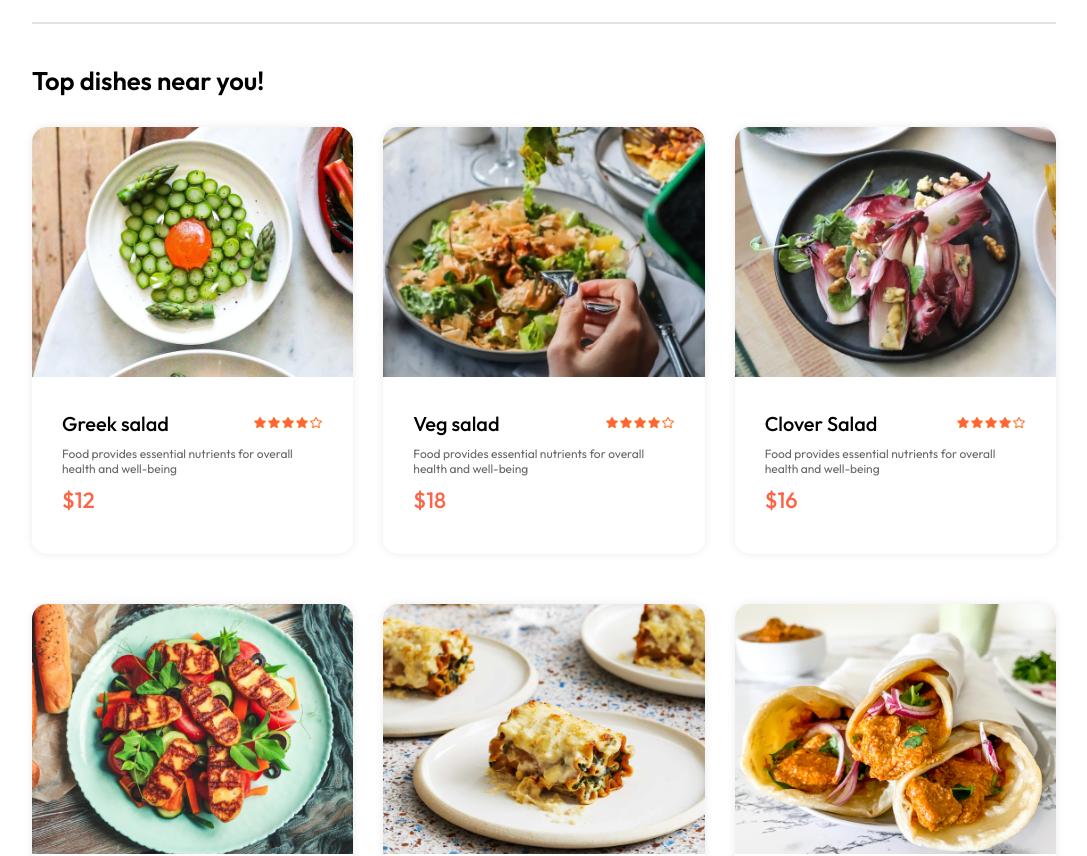
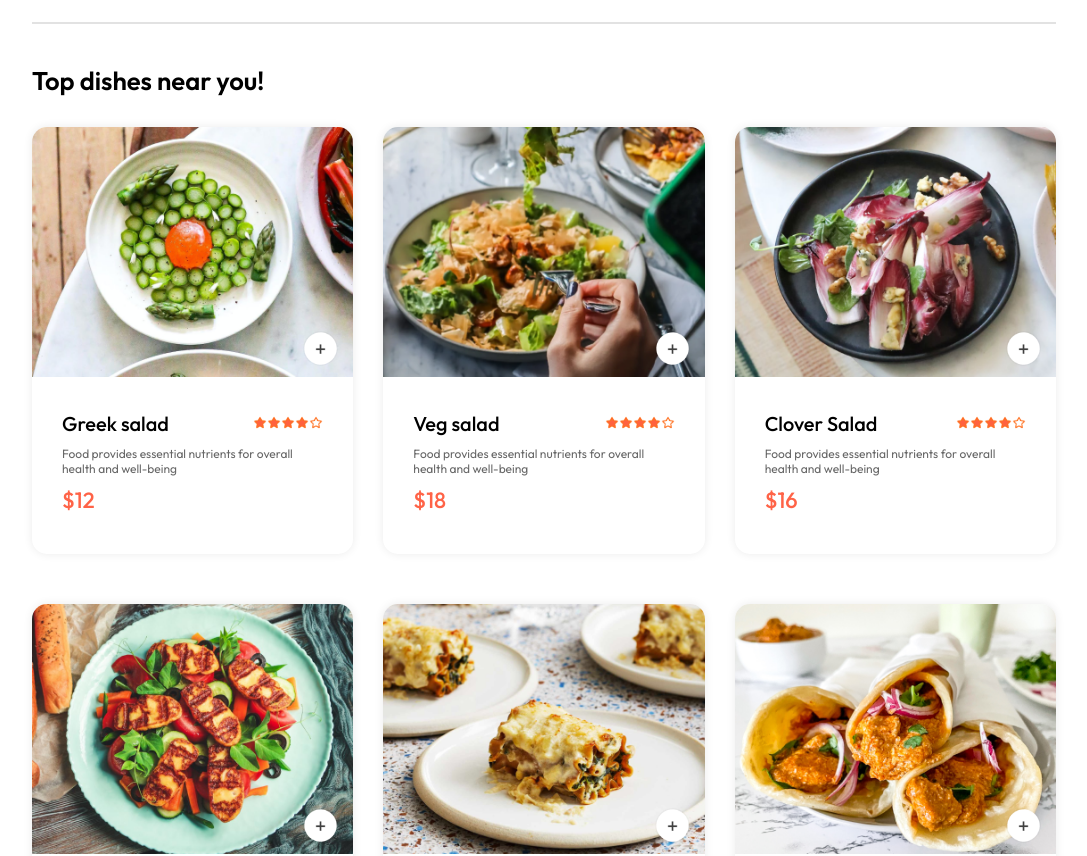
Before and after one commit to github-irshad/Food-Delivery-App, a React (Vite) app: page / in a window 1280 px wide. Shown: the part 900-1756 px from the top of the page, without its empty margins (96-1183 px from the left). Built offline with nearby package versions, Linux system fonts and the light colour scheme.

Commit message:
set up Use state for item count

```diff
--- a/src/components/FoodItem/FoodItem.css
+++ b/src/components/FoodItem/FoodItem.css
@@ -38,3 +38,28 @@
     font-size: 22px;
     margin: 10px 0px;
 }
+.food-item-img-container{
+    position: relative;
+}
+.food-item-img-container .add{
+    width: 35px;
+    position: absolute;
+    bottom: 15px;
+    right: 15px;
+    cursor: pointer;
+    border-radius: 50%;
+}
+.food-item-counter{
+    position: absolute;
+    bottom: 15px;
+    right: 15px;
+    display: flex;
+    align-items: center;
+    gap: 10px;
+    padding: 6px;
+    border-radius: 50px;
+    background-color: white;
+}
+.food-item-counter img{
+    width: 30px;
+}
--- a/src/components/FoodItem/FoodItem.jsx
+++ b/src/components/FoodItem/FoodItem.jsx
@@ -1,23 +1,38 @@
-import React from 'react';
+import React, { useState } from "react";
 import "./FoodItem.css";
-import { assets } from '../../assets/assets'
+import { assets } from "../../assets/assets";
 
-const FoodItem = ({id,name,price,description,image}) => {
+const FoodItem = ({ id, name, price, description, image }) => {
+  const [itemCount, setItemCount] = useState(0);
   return (
-    <div className='food-item'>
+    <div className="food-item">
       <div className="food-item-img-container">
-            <img className='food-item-image' src={image} alt="" />
+        <img className="food-item-image" src={image} alt="" />
+        {!itemCount ? (
+          <img className="add"
+            src={assets.add_icon_white}
+            onClick={() => {
+              setItemCount((prev) => prev + 1);
+            }}
+          />
+        ) : (
+          <div className="food-item-counter">
+            <img onClick={()=>{setItemCount(prev=>prev-1)}} src={assets.remove_icon_red} alt="" />
+            <p>{itemCount}</p>
+            <img onClick={()=>{setItemCount(prev=>prev+1)}} src={assets.add_icon_green} alt="" />
+          </div>
+        )}
       </div>
       <div className="food-item-info">
         <div className="food-item-name-rating">
           <p>{name}</p>
           <img src={assets.rating_starts} alt="" />
         </div>
-            <p className='food-item-desc'>{description}</p>
+        <p className="food-item-desc">{description}</p>
         <p className="food-item-price">${price}</p>
       </div>
     </div>
-  )
-}
+  );
+};
 
-export default FoodItem
+export default FoodItem;
```
Lines whose indentation alone changed are shown as unchanged.
